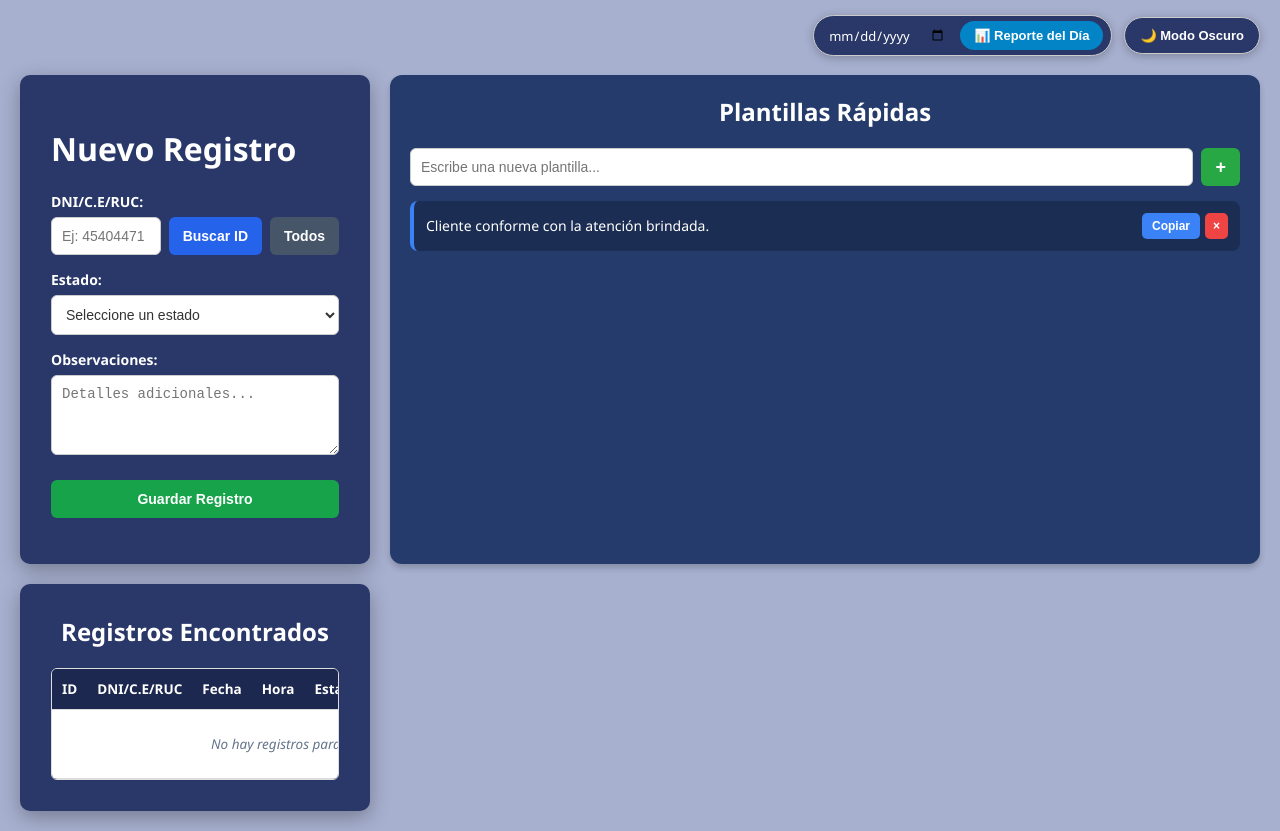
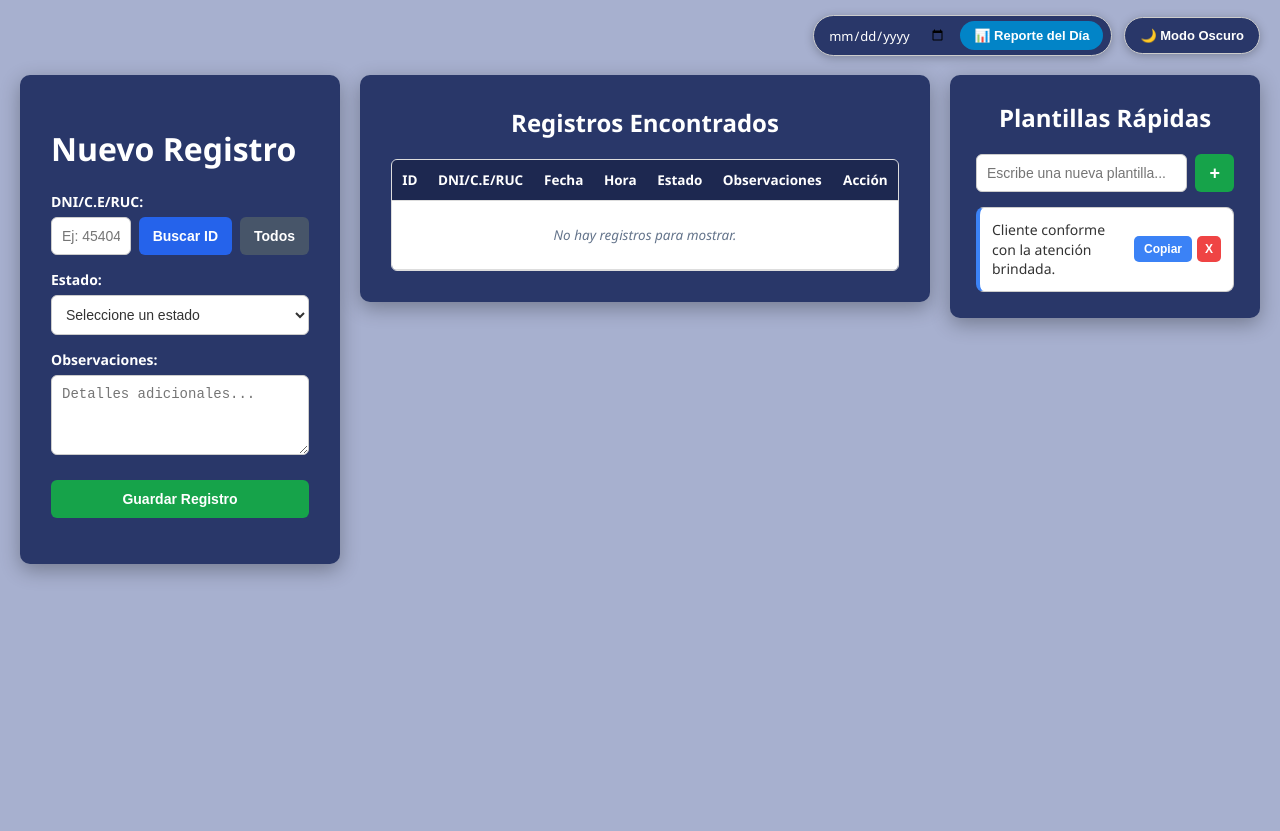
Before and after one commit to mikaeldlc99-del/sales_register, a plain HTML site: page Frontend/index2.html in a window 1280 px wide. After the commit the page ends 800 px from the top, so only its background shows below. Drawn offline with Linux system fonts and the light colour scheme.

Commit message:
Updating web

```diff
--- a/Frontend/index2.html
+++ b/Frontend/index2.html
@@ -1,11 +1,13 @@
 <!doctype html>
 <html lang="es">
+
 <head>
   <meta charset="UTF-8" />
   <meta name="viewport" content="width=device-width, initial-scale=1.0" />
   <link rel="stylesheet" href="stylesNew.css" />
   <title>Nuevo Registro</title>
 </head>
+
 <body>
   <div class="top-bar">
     <div class="report-controls">
@@ -14,18 +16,14 @@
         📊 Reporte del Día
       </button>
     </div>
-      <button
-        type="button"
-        id="btnTema"
-        onclick="alternarTema()"
-        title="Cambiar tema"
-      >
+    <button type="button" id="btnTema" onclick="alternarTema()" title="Cambiar tema">
       🌙 Modo Oscuro
     </button>
   </div>
 
   <div class="app-grid">
     <!-- COLUMNA 1: FORMULARIO -->
+
     <div class="form-container">
       <h1 id="formTitulo">Nuevo Registro</h1>
       <form id="registroForm">
@@ -54,21 +52,14 @@
 
         <div class="form-group">
           <label for="observaciones">Observaciones:</label>
-            <textarea
-              id="observaciones"
-              placeholder="Detalles adicionales..."
-            ></textarea>
+          <textarea id="observaciones" placeholder="Detalles adicionales..."></textarea>
         </div>
 
         <div class="btn-actions">
           <button type="button" id="btnEnviar" onclick="procesarFormulario()">
             Guardar Registro
           </button>
-            <button
-              type="button"
-              id="btnCancelar"
-              onclick="resetearFormulario()"
-            >
+          <button type="button" id="btnCancelar" onclick="resetearFormulario()">
             Cancelar Edición
           </button>
         </div>
@@ -77,52 +68,9 @@
       </form>
     </div>
 
-      <!-- COLUMNA 2: PLANTILLAS -->
-      <section class="panel panel-plantillas">
-        <h2>Plantillas Rápidas</h2>
 
-        <!-- Formulario breve para agregar nuevas plantillas -->
-        <div class="agregar-plantilla">
-          <input
-            type="text"
-            id="nueva-plantilla-texto"
-            placeholder="Escribe una nueva plantilla..."
-          />
-          <button
-            type="button"
-            onclick="agregarPlantilla()"
-            class="btn-agregar"
-          >
-            +
-          </button>
-        </div>
 
-        <!-- Lista donde se mostrarán las plantillas guardadas -->
-        <div id="lista-plantillas" class="lista-plantillas">
-          <!-- Ejemplo de plantilla precargada -->
-          <div class="tarjeta-plantilla">
-            <p>Cliente conforme con la atención brindada.</p>
-            <div class="acciones-plantilla">
-              <button
-                type="button"
-                onclick="copiarTexto(this)"
-                class="btn-copiar"
-              >
-                Copiar
-              </button>
-              <button
-                type="button"
-                onclick="eliminarPlantilla(this)"
-                class="btn-borrar-mini"
-              >
-                ×
-              </button>
-            </div>
-          </div>
-        </div>
-      </section>
-
-      <!-- COLUMNA 3: TABLA DE COINCIDENCIAS -->
+    <!-- COLUMNA 2: TABLA DE COINCIDENCIAS -->
     <div class="grid-container">
       <h2>Registros Encontrados</h2>
       <div class="table-responsive">
@@ -149,7 +97,38 @@
       </div>
     </div>
 
+    <!-- COLUMNA 3: PLANTILLAS -->
+    <section class="panel panel-plantillas">
+      <h2>Plantillas Rápidas</h2>
+
+      <!-- Formulario breve para agregar nuevas plantillas -->
+      <div class="agregar-plantilla">
+        <input type="text" id="nueva-plantilla-texto" placeholder="Escribe una nueva plantilla..." />
+        <button type="button" onclick="agregarPlantilla()" class="btn-agregar">
+          +
+        </button>
       </div>
+
+      <!-- Lista donde se mostrarán las plantillas guardadas -->
+      <div id="lista-plantillas" class="lista-plantillas">
+        <!-- Ejemplo de plantilla precargada -->
+        <div class="tarjeta-plantilla">
+          <p>Cliente conforme con la atención brindada.</p>
+          <div class="acciones-plantilla">
+            <button type="button" onclick="copiarTexto(this)" class="btn-copiar">
+              Copiar
+            </button>
+            <button type="button" onclick="eliminarPlantilla(this)" class="btn-borrar-mini">
+              X
+            </button>
+          </div>
+        </div>
+      </div>
+    </section>
+  </div>
+
   <script src="codeNew.js"></script>
+
 </body>
+
 </html>
--- a/Frontend/stylesNew.css
+++ b/Frontend/stylesNew.css
@@ -121,30 +121,27 @@ body.dark-mode input[type="date"] {
 }
 
 
+/* Cuadrícula de 3 columnas: Formulario (320px), Tabla (flexible), Plantillas (300px) */
 .app-grid {
   display: grid;
-  /*grid-template-columns: 1fr;*/
-  /* 1fr para formulario, 1fr para plantillas, 2fr (el doble) para la tabla */
-  grid-template-columns: 1fr 2fr 1fr;
+  grid-template-columns: 1fr;
   gap: 20px;
   width: 100%;
-  max-width: 1400px;
+  max-width: 1550px; /* Un poco más ancho para que quepan bien las 3 columnas */
+  align-items: start;
 }
 
-/* Estilo base para tus paneles azul oscuro */
+
+/* Panel de plantillas adaptado a las variables de Modo Oscuro / Claro */
 .panel {
-  background-color: #243b6b; /* Tono similar al de tu imagen */
-  color: #ffffff;
-  border-radius: 12px;
-  padding: 20px;
-  box-shadow: 0 4px 6px rgba(0, 0, 0, 0.2);
-}
-
-/* Estilos internos de la sección de plantillas */
-.agregar-plantilla {
-  display: flex;
-  gap: 8px;
-  margin-bottom: 15px;
+  background-color: var(--bg-card);
+  border: 1px solid var(--border-card);
+  color: var(--text-main);
+  border-radius: 10px;
+  padding: 25px;
+  box-shadow: 0 6px 20px rgba(0, 0, 0, 0.3);
+  min-width: 0; /* Evita desbordamientos */
+  transition: background-color 0.3s ease, color 0.3s ease;
 }
 
 /* Estilos internos de la sección de plantillas */
@@ -156,14 +153,17 @@ body.dark-mode input[type="date"] {
 
 .agregar-plantilla input {
   flex: 1;
-  padding: 8px 12px;
+  min-width: 0; /* <--- ESTO arregla que el botón '+' no se salga ni se aplaste */
+  padding: 10px 12px;
   border-radius: 6px;
-  border: none;
+  background-color: var(--bg-input);
+  border: 1px solid var(--border-input);
+  color: var(--text-input);
   outline: none;
 }
 
 .btn-agregar {
-  background-color: #28a745;
+  background-color: #16a34a;
   color: white;
   border: none;
   border-radius: 6px;
@@ -171,6 +171,11 @@ body.dark-mode input[type="date"] {
   font-size: 18px;
   font-weight: bold;
   cursor: pointer;
+  flex-shrink: 0;
+}
+
+.btn-agregar:hover {
+  background-color: #15803d;
 }
 
 .lista-plantillas {
@@ -182,7 +187,9 @@ body.dark-mode input[type="date"] {
 }
 
 .tarjeta-plantilla {
-  background-color: #1b2d52;
+  background-color: var(--bg-input); /* Se adapta al modo claro y oscuro */
+  color: var(--text-input);
+  border: 1px solid var(--border-input);
   padding: 12px;
   border-radius: 8px;
   border-left: 4px solid #3b82f6;
@@ -230,16 +237,22 @@ body.dark-mode input[type="date"] {
 }
 
 /* Adaptación para pantallas pequeñas o tablets */
-@media (max-width: 1100px) {
-  .contenedor-principal {
-    grid-template-columns: 1fr; /* Se apilan una debajo de otra */
+@media (min-width: 768px) {
+  .app-grid {
+    grid-template-columns: 320px 1fr;
+  }
+  /* En tablet, Plantillas ocupa todo el ancho abajo */
+  .panel-plantillas {
+    grid-column: 1 / -1;
   }
 }
 
-
-@media (min-width: 768px) {
+@media (min-width: 1200px) {
   .app-grid {
-    grid-template-columns: 350px 1fr;
+    grid-template-columns: 320px 1fr 310px;
+  }
+  .panel-plantillas {
+    grid-column: auto;
   }
 }
 
```
Lines whose indentation alone changed are shown as unchanged.
